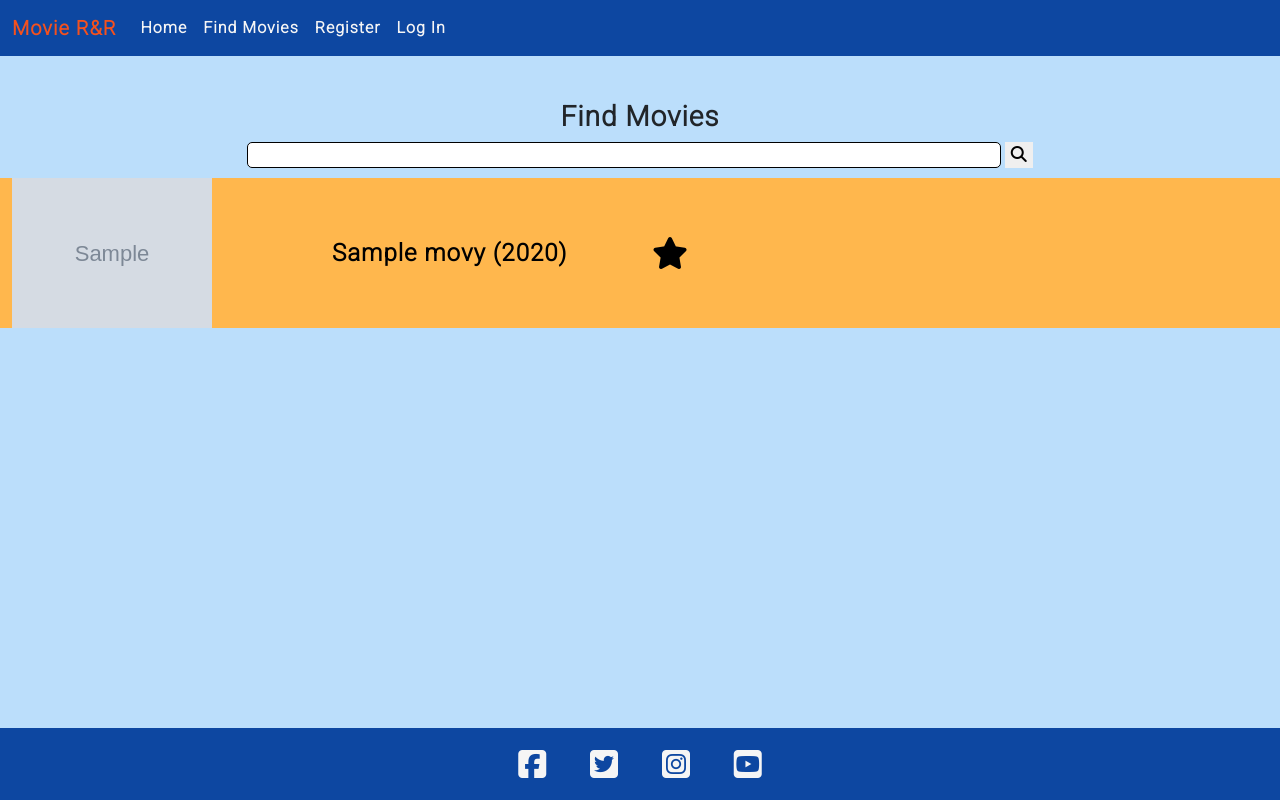
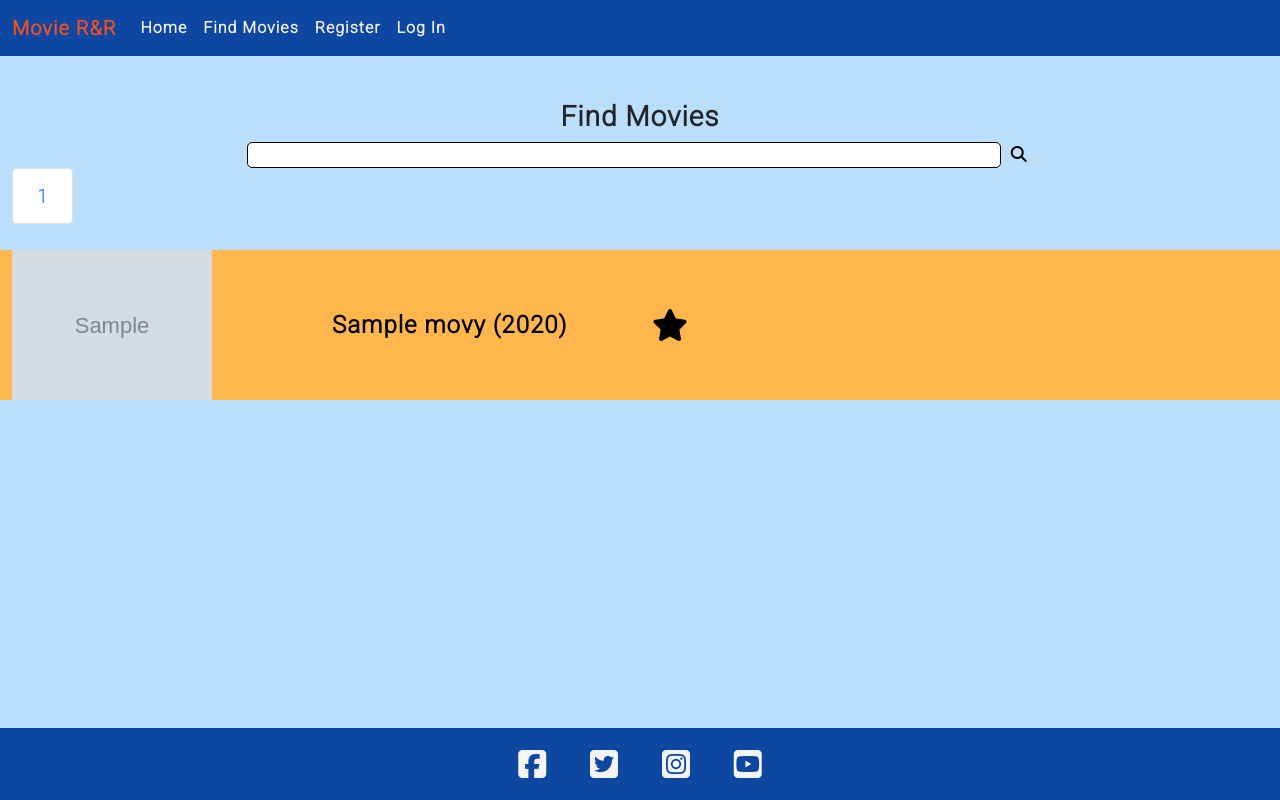
Before and after one commit to davidlidebrandt/milestone-project-3, a Flask app: page /findmovies/ in a window 1280 px wide. Run offline with Flask 2, Linux system fonts and the light colour scheme; grey boxes marked "Sample" are stand-in pictures; a database or web service that is not in the repository returns one stand-in record (values such as "Sample title"); some libraries are stand-ins or nearby versions.

Commit message:
Add pagination function

```diff
--- a/app.py
+++ b/app.py
@@ -1,4 +1,5 @@
 import os
+import math
 from flask import Flask, flash, render_template, redirect, request, session, url_for
 from flask_pymongo import PyMongo
 from bson.objectid import ObjectId
@@ -62,13 +63,25 @@ def logout():
 
 
 @app.route("/findmovies/", methods=["GET", "POST"])
-def find_movies():
+@app.route("/findmovies/<int:page>", methods=["GET", "POST"])
+def find_movies(page=1):
     if request.method == "POST":
         movies = list(mongo_con.db.movies.find(
             {"$text": {"$search": request.form.get("search")}}))
         return render_template("findmovies.html", movies=movies)
-    movies = mongo_con.db.movies.find()
-    return render_template("findmovies.html", movies=movies)
+    movies = list(mongo_con.db.movies.find())
+    if page == 1:
+        sub_list = movies[0:10]
+    else:
+        start = page * 10 - 10
+        end = start + 10
+        sub_list = movies[start:end]
+    counter = 0
+    for movie in movies:
+        counter += 1
+    counter = counter/10
+    counter = math.ceil(counter)
+    return render_template("findmovies.html", movies=sub_list, pages=counter)
 
 
 @app.route("/moviepage/<title>", methods=["GET", "POST"])
--- a/static/css/style.css
+++ b/static/css/style.css
@@ -247,6 +247,7 @@ main {
 .search-button {
     width: fit-content;
     border: none;
+    background-color: #bbdefb;
 }
 
 .thumbnail {
--- a/templates/findmovies.html
+++ b/templates/findmovies.html
@@ -7,7 +7,15 @@
 </form>
 <div class="row">
 
-
+<nav aria-label="...">
+  <ul class="pagination pagination-lg">
+    {% for i in range(pages) %}
+    <li class="page-item">
+      <a class="page-link" href="{{ url_for('find_movies', page=loop.index) }}" tabindex="-1">{{ loop.index }}</a>
+   </li>
+  {% endfor %}
+</ul>
+</nav>
 
 
 
```
